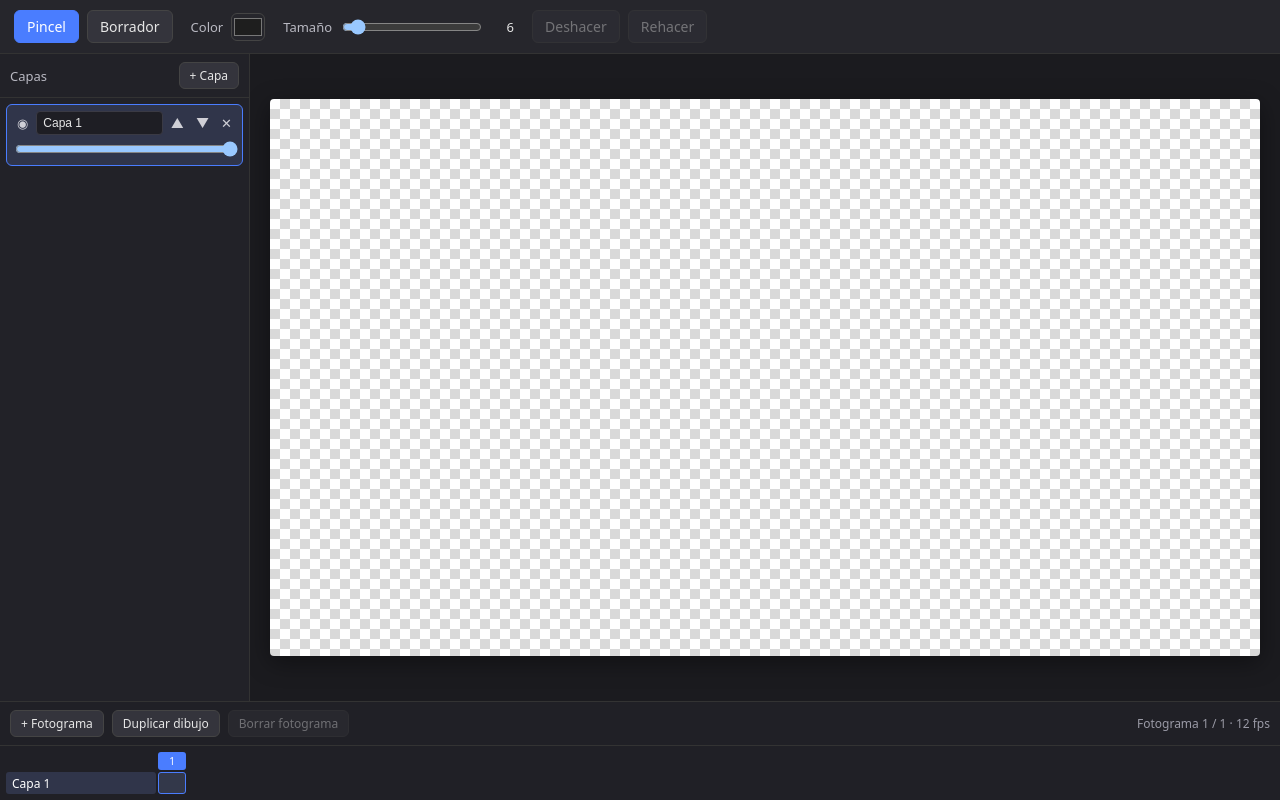
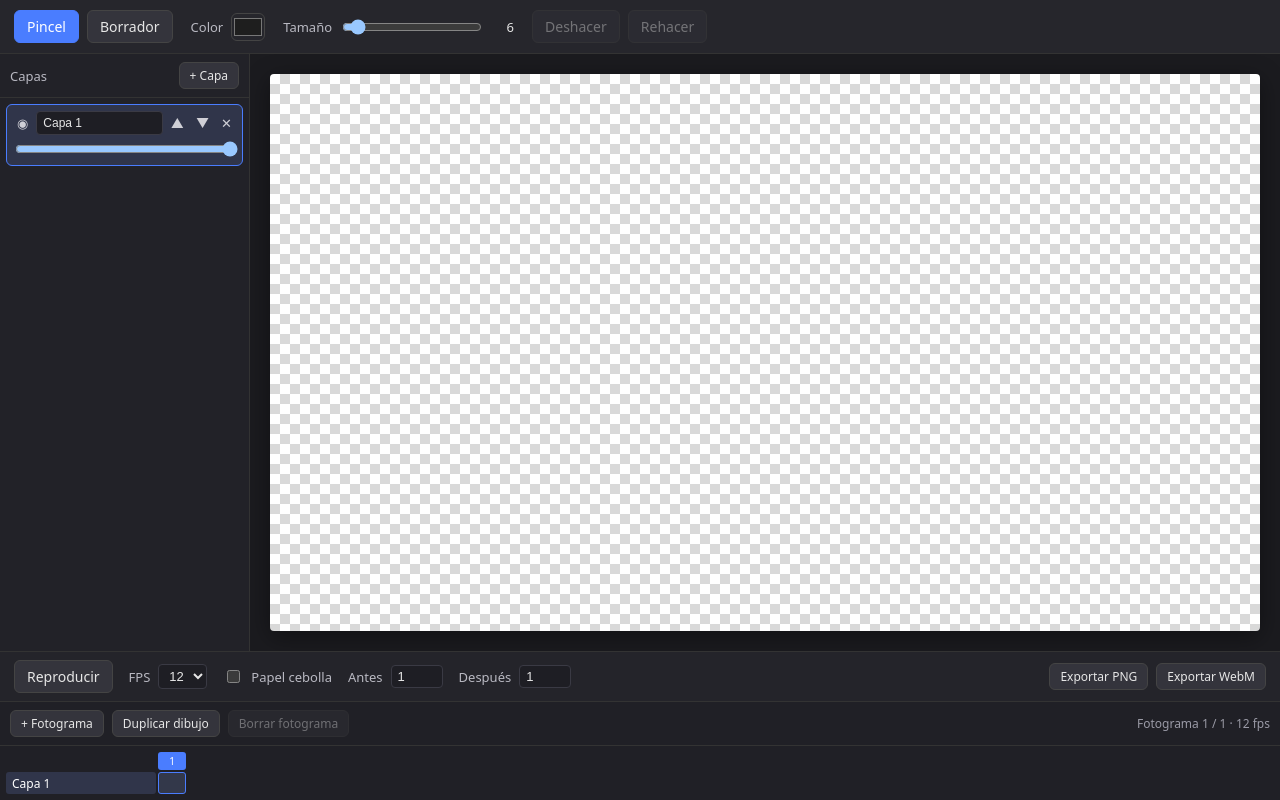
Before and after one commit to horaciolidity/animedit, a React (Vite) app: page / in a window 1280 px wide. Built offline with nearby package versions, Linux system fonts and the light colour scheme.

Commit message:
Fase 3: papel cebolla, FPS, reproduccion y exportacion PNG/WebM

```diff
--- a/src/App.tsx
+++ b/src/App.tsx
@@ -5,6 +5,7 @@ import { DrawingCanvas } from './components/DrawingCanvas';
 import { Toolbar } from './components/Toolbar';
 import { LayerPanel } from './components/LayerPanel';
 import { Timeline } from './components/Timeline';
+import { PlaybackBar } from './components/PlaybackBar';
 import { useProject } from './hooks/useProject';
 import { useToolStore } from './state/toolStore';
 import { useUiStore } from './state/uiStore';
@@ -78,6 +79,7 @@ export function App() {
           <DrawingCanvas engine={engine} />
         </main>
       </div>
+      <PlaybackBar engine={engine} />
       <Timeline engine={engine} />
     </div>
   );
--- a/src/components/DrawingCanvas.tsx
+++ b/src/components/DrawingCanvas.tsx
@@ -20,43 +20,54 @@ function toPoint(canvas: HTMLCanvasElement, event: PointerEvent): StrokePoint {
 export function DrawingCanvas({ engine }: DrawingCanvasProps) {
   const project = useProject(engine);
   const currentFrame = useUiStore((s) => s.currentFrame);
+  const onionEnabled = useUiStore((s) => s.onionEnabled);
+  const onionBefore = useUiStore((s) => s.onionBefore);
+  const onionAfter = useUiStore((s) => s.onionAfter);
 
   const canvasRef = useRef<HTMLCanvasElement>(null);
   const committedRef = useRef<HTMLCanvasElement | null>(null);
-  const scratchRef = useRef<HTMLCanvasElement | null>(null);
+  const layerScratchRef = useRef<HTMLCanvasElement | null>(null);
+  const onionScratchRef = useRef<HTMLCanvasElement | null>(null);
   const draftRef = useRef<Stroke | null>(null);
   const dirtyRef = useRef(true);
 
   if (committedRef.current === null) {
-    const committed = document.createElement('canvas');
-    committed.width = project.width;
-    committed.height = project.height;
-    committedRef.current = committed;
-
-    const scratch = document.createElement('canvas');
-    scratch.width = project.width;
-    scratch.height = project.height;
-    scratchRef.current = scratch;
+    const make = () => {
+      const canvas = document.createElement('canvas');
+      canvas.width = project.width;
+      canvas.height = project.height;
+      return canvas;
+    };
+    committedRef.current = make();
+    layerScratchRef.current = make();
+    onionScratchRef.current = make();
   }
 
   useEffect(() => {
     const committed = committedRef.current;
-    const scratch = scratchRef.current;
-    if (!committed || !scratch) return;
+    const layerScratch = layerScratchRef.current;
+    const onionScratch = onionScratchRef.current;
+    if (!committed || !layerScratch || !onionScratch) return;
+
     const ctx = committed.getContext('2d');
-    const scratchCtx = scratch.getContext('2d');
-    if (!ctx || !scratchCtx) return;
+    const layerCtx = layerScratch.getContext('2d');
+    const onionCtx = onionScratch.getContext('2d');
+    if (!ctx || !layerCtx || !onionCtx) return;
 
     if (committed.width !== project.width || committed.height !== project.height) {
-      committed.width = project.width;
-      committed.height = project.height;
-      scratch.width = project.width;
-      scratch.height = project.height;
+      for (const canvas of [committed, layerScratch, onionScratch]) {
+        canvas.width = project.width;
+        canvas.height = project.height;
+      }
     }
 
-    renderProject(ctx, scratchCtx, project, currentFrame);
+    renderProject(ctx, layerCtx, onionCtx, project, currentFrame, {
+      enabled: onionEnabled,
+      before: onionBefore,
+      after: onionAfter,
+    });
     dirtyRef.current = true;
-  }, [project, currentFrame]);
+  }, [project, currentFrame, onionEnabled, onionBefore, onionAfter]);
 
   useEffect(() => {
     let raf = 0;
@@ -84,7 +95,7 @@ export function DrawingCanvas({ engine }: DrawingCanvasProps) {
 
     const onDown = (event: PointerEvent) => {
       const { activeLayerId, currentFrame: frame } = useUiStore.getState();
-      if (!activeLayerId || frame >= project.layers[0].frames.length) return;
+      if (!activeLayerId || frame >= engine.getProject().layers[0].frames.length) return;
       event.preventDefault();
       canvas.setPointerCapture(event.pointerId);
       const { tool, color, size } = useToolStore.getState();
@@ -130,7 +141,7 @@ export function DrawingCanvas({ engine }: DrawingCanvasProps) {
       canvas.removeEventListener('pointerup', onUp);
       canvas.removeEventListener('pointercancel', onCancel);
     };
-  }, [engine, project]);
+  }, [engine]);
 
   return (
     <div className="canvas-wrap">
--- /dev/null
+++ b/src/components/PlaybackBar.tsx
@@ -0,0 +1,91 @@
+import { useEffect } from 'react';
+import type { EditorEngine } from '../core/editor';
+import { getFrameCount } from '../core/project';
+import { useProject } from '../hooks/useProject';
+import { useUiStore } from '../state/uiStore';
+import { exportFramePng, exportWebM } from '../engine/exporter';
+
+export function PlaybackBar({ engine }: { engine: EditorEngine }) {
+  const project = useProject(engine);
+  const currentFrame = useUiStore((s) => s.currentFrame);
+  const isPlaying = useUiStore((s) => s.isPlaying);
+  const onionEnabled = useUiStore((s) => s.onionEnabled);
+  const onionBefore = useUiStore((s) => s.onionBefore);
+  const onionAfter = useUiStore((s) => s.onionAfter);
+  const setPlaying = useUiStore((s) => s.setPlaying);
+  const setOnionEnabled = useUiStore((s) => s.setOnionEnabled);
+  const setOnionBefore = useUiStore((s) => s.setOnionBefore);
+  const setOnionAfter = useUiStore((s) => s.setOnionAfter);
+
+  const fps = project.fps;
+
+  useEffect(() => {
+    if (!isPlaying) return;
+    const id = window.setInterval(() => {
+      const count = getFrameCount(engine.getProject());
+      if (count <= 1) return;
+      const current = useUiStore.getState().currentFrame;
+      useUiStore.getState().setCurrentFrame((current + 1) % count);
+    }, 1000 / fps);
+    return () => window.clearInterval(id);
+  }, [isPlaying, fps, engine]);
+
+  return (
+    <div className="playback-bar">
+      <button className="tool" onClick={() => setPlaying(!isPlaying)}>
+        {isPlaying ? 'Pausa' : 'Reproducir'}
+      </button>
+
+      <label className="field">
+        FPS
+        <select value={fps} onChange={(e) => engine.setFps(Number(e.target.value))}>
+          {[8, 12, 24, 30].map((value) => (
+            <option key={value} value={value}>
+              {value}
+            </option>
+          ))}
+        </select>
+      </label>
+
+      <label className="field">
+        <input
+          type="checkbox"
+          checked={onionEnabled}
+          onChange={(e) => setOnionEnabled(e.target.checked)}
+        />
+        Papel cebolla
+      </label>
+
+      <label className="field">
+        Antes
+        <input
+          type="number"
+          min={0}
+          max={4}
+          value={onionBefore}
+          onChange={(e) => setOnionBefore(Number(e.target.value))}
+        />
+      </label>
+
+      <label className="field">
+        Después
+        <input
+          type="number"
+          min={0}
+          max={4}
+          value={onionAfter}
+          onChange={(e) => setOnionAfter(Number(e.target.value))}
+        />
+      </label>
+
+      <div className="group export-group">
+        <button className="tool small" onClick={() => void exportFramePng(engine.getProject(), currentFrame)}>
+          Exportar PNG
+        </button>
+        <button className="tool small" onClick={() => void exportWebM(engine.getProject())}>
+          Exportar WebM
+        </button>
+      </div>
+    </div>
+  );
+}
--- a/src/core/editor.ts
+++ b/src/core/editor.ts
@@ -30,6 +30,10 @@ export class EditorEngine {
 
   drawStroke(layerId: string, frameIndex: number, stroke: Stroke): void {
     this.commit('draw', project.addStroke(this.state, layerId, frameIndex, stroke));
+  }
+
+  setFps(fps: number): void {
+    this.commit('fps', project.setFps(this.state, fps));
   }
 
   addLayer(): void {
--- a/src/core/project.ts
+++ b/src/core/project.ts
@@ -30,6 +30,10 @@ export function createProject(width = 1280, height = 720, fps = 12): Project {
     fps,
     layers: [createLayer('Capa 1', 1)],
   };
+}
+
+export function setFps(project: Project, fps: number): Project {
+  return { ...project, fps: Math.max(1, Math.floor(fps)) };
 }
 
 export function updateLayer(
--- /dev/null
+++ b/src/engine/exporter.ts
@@ -0,0 +1,76 @@
+import type { Project } from '../model/types';
+import { getFrameCount } from '../core/project';
+import { renderProject, type OnionSkin } from './renderer';
+
+const NO_ONION: OnionSkin = { enabled: false, before: 0, after: 0 };
+
+function createContext(width: number, height: number): CanvasRenderingContext2D {
+  const canvas = document.createElement('canvas');
+  canvas.width = width;
+  canvas.height = height;
+  const ctx = canvas.getContext('2d');
+  if (!ctx) throw new Error('No se pudo crear el contexto 2D');
+  return ctx;
+}
+
+function download(blob: Blob, filename: string): void {
+  const url = URL.createObjectURL(blob);
+  const link = document.createElement('a');
+  link.href = url;
+  link.download = filename;
+  link.click();
+  window.setTimeout(() => URL.revokeObjectURL(url), 1000);
+}
+
+export async function exportFramePng(project: Project, frameIndex: number): Promise<void> {
+  const target = createContext(project.width, project.height);
+  const layerScratch = createContext(project.width, project.height);
+  const onionScratch = createContext(project.width, project.height);
+  renderProject(target, layerScratch, onionScratch, project, frameIndex, NO_ONION);
+
+  const blob = await new Promise<Blob>((resolve, reject) => {
+    target.canvas.toBlob((result) => {
+      if (result) resolve(result);
+      else reject(new Error('toBlob devolvio null'));
+    }, 'image/png');
+  });
+  download(blob, 'anim2d-frame.png');
+}
+
+function pickMimeType(): string {
+  const candidates = ['video/webm;codecs=vp9', 'video/webm;codecs=vp8', 'video/webm'];
+  if (typeof MediaRecorder === 'undefined') return 'video/webm';
+  for (const candidate of candidates) {
+    if (MediaRecorder.isTypeSupported(candidate)) return candidate;
+  }
+  return 'video/webm';
+}
+
+export async function exportWebM(project: Project): Promise<void> {
+  const count = getFrameCount(project);
+  const target = createContext(project.width, project.height);
+  const layerScratch = createContext(project.width, project.height);
+  const onionScratch = createContext(project.width, project.height);
+
+  const stream = target.canvas.captureStream(project.fps);
+  const recorder = new MediaRecorder(stream, { mimeType: pickMimeType() });
+  const chunks: Blob[] = [];
+
+  recorder.ondataavailable = (event) => {
+    if (event.data.size > 0) chunks.push(event.data);
+  };
+  const stopped = new Promise<void>((resolve) => {
+    recorder.onstop = () => resolve();
+  });
+
+  recorder.start();
+  const frameMs = 1000 / project.fps;
+  for (let i = 0; i < count; i++) {
+    renderProject(target, layerScratch, onionScratch, project, i, NO_ONION);
+    await new Promise((resolve) => window.setTimeout(resolve, frameMs));
+  }
+  recorder.stop();
+  await stopped;
+
+  download(new Blob(chunks, { type: 'video/webm' }), 'anim2d.webm');
+}
--- a/src/index.css
+++ b/src/index.css
@@ -25,7 +25,7 @@ button {
 
 .app {
   display: grid;
-  grid-template-rows: auto 1fr auto;
+  grid-template-rows: auto 1fr auto auto;
   height: 100%;
 }
 
@@ -101,6 +101,34 @@ button {
   width: 22px;
   text-align: right;
   color: #e6e6e6;
+}
+
+.field select,
+.field input[type='number'] {
+  background: #1e1e24;
+  color: #e6e6e6;
+  border: 1px solid #3a3a44;
+  border-radius: 4px;
+  padding: 3px 6px;
+  font-size: 13px;
+}
+
+.field input[type='number'] {
+  width: 52px;
+}
+
+.playback-bar {
+  display: flex;
+  flex-wrap: wrap;
+  align-items: center;
+  gap: 16px;
+  padding: 8px 14px;
+  background: #24242a;
+  border-top: 1px solid #333;
+}
+
+.export-group {
+  margin-left: auto;
 }
 
 .main {
--- a/src/state/uiStore.ts
+++ b/src/state/uiStore.ts
@@ -3,13 +3,34 @@ import { create } from 'zustand';
 interface UiState {
   activeLayerId: string | null;
   currentFrame: number;
+  isPlaying: boolean;
+  onionEnabled: boolean;
+  onionBefore: number;
+  onionAfter: number;
   setActiveLayer: (id: string) => void;
   setCurrentFrame: (frame: number) => void;
+  setPlaying: (playing: boolean) => void;
+  setOnionEnabled: (enabled: boolean) => void;
+  setOnionBefore: (count: number) => void;
+  setOnionAfter: (count: number) => void;
+}
+
+function clampCount(count: number): number {
+  if (!Number.isFinite(count)) return 0;
+  return Math.min(4, Math.max(0, Math.floor(count)));
 }
 
 export const useUiStore = create<UiState>((set) => ({
   activeLayerId: null,
   currentFrame: 0,
+  isPlaying: false,
+  onionEnabled: false,
+  onionBefore: 1,
+  onionAfter: 1,
   setActiveLayer: (activeLayerId) => set({ activeLayerId }),
   setCurrentFrame: (currentFrame) => set({ currentFrame: Math.max(0, Math.floor(currentFrame)) }),
+  setPlaying: (isPlaying) => set({ isPlaying }),
+  setOnionEnabled: (onionEnabled) => set({ onionEnabled }),
+  setOnionBefore: (count) => set({ onionBefore: clampCount(count) }),
+  setOnionAfter: (count) => set({ onionAfter: clampCount(count) }),
 }));
```
Also changed, not shown: src/engine/renderer.ts (+63 -10 lines).
